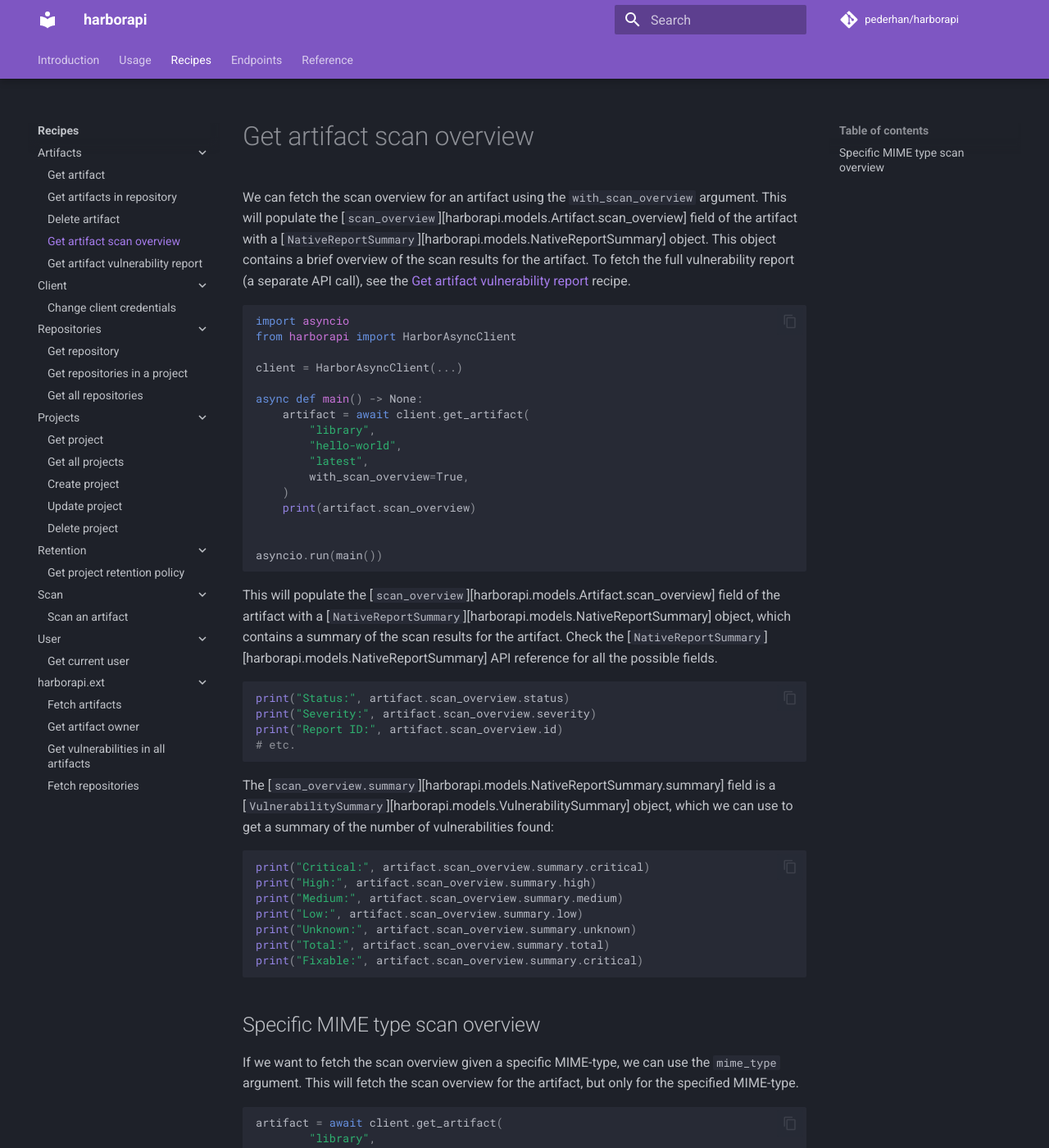
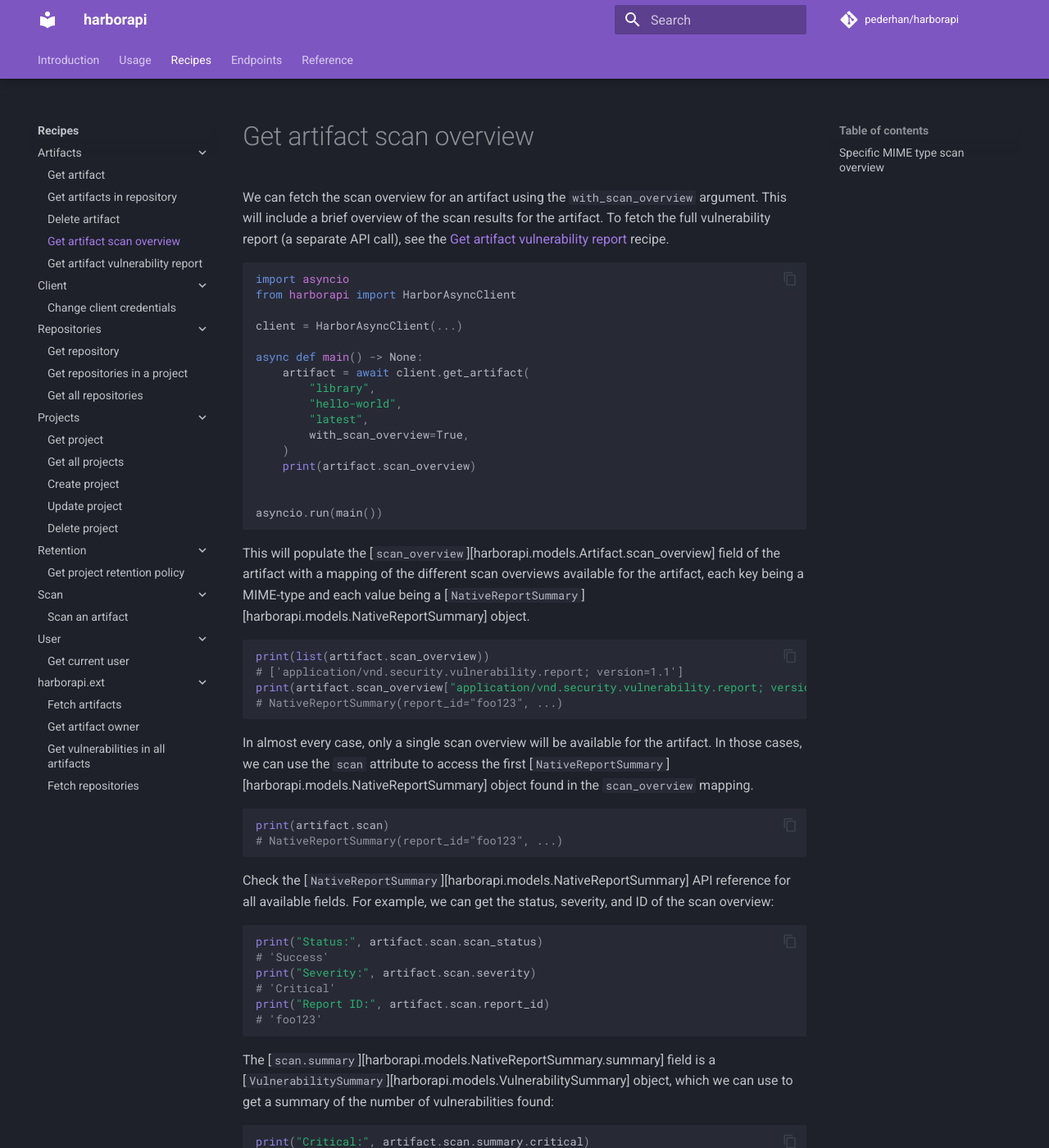
Before and after one commit to unioslo/harborapi, an MkDocs documentation site: the page built from docs/recipes/artifacts/get-artifact-scan-overview.md, in a window 1280 px wide and 1400 px high. Shown: the whole window at 82% size. Built offline with MkDocs 1.6.1 and Material for MkDocs 9.7.7, drawn with Linux system fonts in a browser that asks for light colours; comment, search, counter and statistics services are not loaded; some of the changed text lies outside the part shown.

Commit message:
Docs: update Artifact.scan_overview guide

````diff
--- a/docs/recipes/artifacts/get-artifact-scan-overview.md
+++ b/docs/recipes/artifacts/get-artifact-scan-overview.md
@@ -1,6 +1,6 @@
 # Get artifact scan overview
 
-We can fetch the scan overview for an artifact using the `with_scan_overview` argument. This will populate the [`scan_overview`][harborapi.models.Artifact.scan_overview] field of the artifact with a [`NativeReportSummary`][harborapi.models.NativeReportSummary] object. This object contains a brief overview of the scan results for the artifact. To fetch the full vulnerability report (a separate API call), see the [Get artifact vulnerability report](get-artifact-vulnerabilities.md) recipe.
+We can fetch the scan overview for an artifact using the `with_scan_overview` argument. This will include a brief overview of the scan results for the artifact. To fetch the full vulnerability report (a separate API call), see the [Get artifact vulnerability report](get-artifact-vulnerabilities.md) recipe.
 
 ```py
 import asyncio
@@ -21,31 +21,49 @@ async def main() -> None:
 asyncio.run(main())
 ```
 
-This will populate the [`scan_overview`][harborapi.models.Artifact.scan_overview] field of the artifact with a [`NativeReportSummary`][harborapi.models.NativeReportSummary] object, which contains a summary of the scan results for the artifact. Check the [`NativeReportSummary`][harborapi.models.NativeReportSummary] API reference for all the possible fields.
+This will populate the [`scan_overview`][harborapi.models.Artifact.scan_overview] field of the artifact with a mapping of the different scan overviews available for the artifact, each key being a MIME-type and each value being a [`NativeReportSummary`][harborapi.models.NativeReportSummary] object.
 
 ```py
-print("Status:", artifact.scan_overview.status)
-print("Severity:", artifact.scan_overview.severity)
-print("Report ID:", artifact.scan_overview.id)
-# etc.
+print(list(artifact.scan_overview))
+# ['application/vnd.security.vulnerability.report; version=1.1']
+print(artifact.scan_overview["application/vnd.security.vulnerability.report; version=1.1"])
+# NativeReportSummary(report_id="foo123", ...)
+```
+
+In almost every case, only a single scan overview will be available for the artifact. In those cases, we can use the `scan` attribute to access the first [`NativeReportSummary`][harborapi.models.NativeReportSummary] object found in the `scan_overview` mapping.
+
+```py
+print(artifact.scan)
+# NativeReportSummary(report_id="foo123", ...)
+```
+
+Check the [`NativeReportSummary`][harborapi.models.NativeReportSummary] API reference for all available fields. For example, we can get the status, severity, and ID of the scan overview:
+
+```py
+print("Status:", artifact.scan.scan_status)
+# 'Success'
+print("Severity:", artifact.scan.severity)
+# 'Critical'
+print("Report ID:", artifact.scan.report_id)
+# 'foo123'
 ```
 
 
-The [`scan_overview.summary`][harborapi.models.NativeReportSummary.summary] field is a [`VulnerabilitySummary`][harborapi.models.VulnerabilitySummary] object, which we can use to get a summary of the number of vulnerabilities found:
+The [`scan.summary`][harborapi.models.NativeReportSummary.summary] field is a [`VulnerabilitySummary`][harborapi.models.VulnerabilitySummary] object, which we can use to get a summary of the number of vulnerabilities found:
 
 ```py
-print("Critical:", artifact.scan_overview.summary.critical)
-print("High:", artifact.scan_overview.summary.high)
-print("Medium:", artifact.scan_overview.summary.medium)
-print("Low:", artifact.scan_overview.summary.low)
-print("Unknown:", artifact.scan_overview.summary.unknown)
-print("Total:", artifact.scan_overview.summary.total)
-print("Fixable:", artifact.scan_overview.summary.critical)
+print("Critical:", artifact.scan.summary.critical)
+print("High:", artifact.scan.summary.high)
+print("Medium:", artifact.scan.summary.medium)
+print("Low:", artifact.scan.summary.low)
+print("Unknown:", artifact.scan.summary.unknown)
+print("Total:", artifact.scan.summary.total)
+print("Fixable:", artifact.scan.summary.critical)
 ```
 
 ## Specific MIME type scan overview
 
-If we want to fetch the scan overview given a specific MIME-type, we can use the `mime_type` argument. This will fetch the scan overview for the artifact, but only for the specified MIME-type.
+If we want to fetch the scan overview given a specific MIME-type, we can use the `mime_type` argument:
 
 ```py hl_lines="6"
 artifact = await client.get_artifact(
@@ -55,4 +73,5 @@ artifact = await client.get_artifact(
         with_scan_overview=True,
         mime_type="application/vnd.security.vulnerability.report; version=1.1",
 )
+scan = artifact.scan_overview["application/vnd.security.vulnerability.report; version=1.1"]
 ```
````
